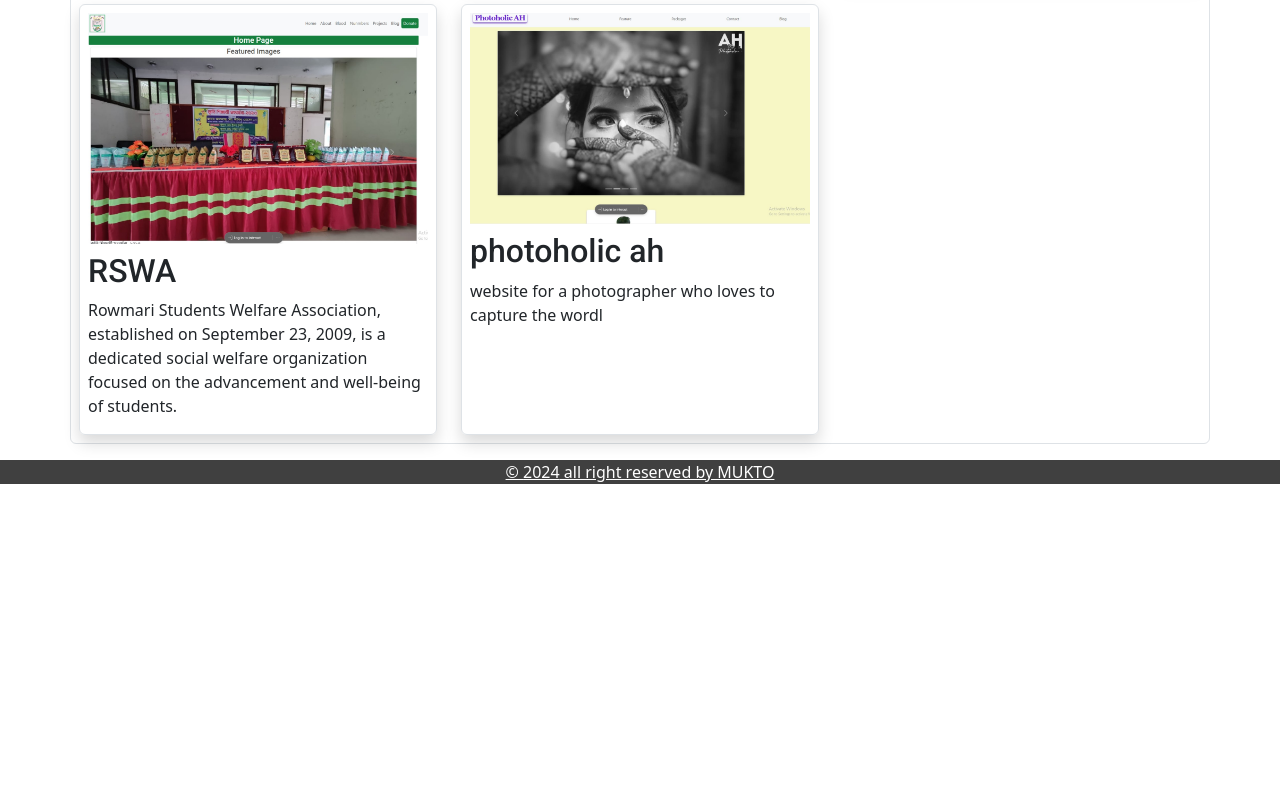
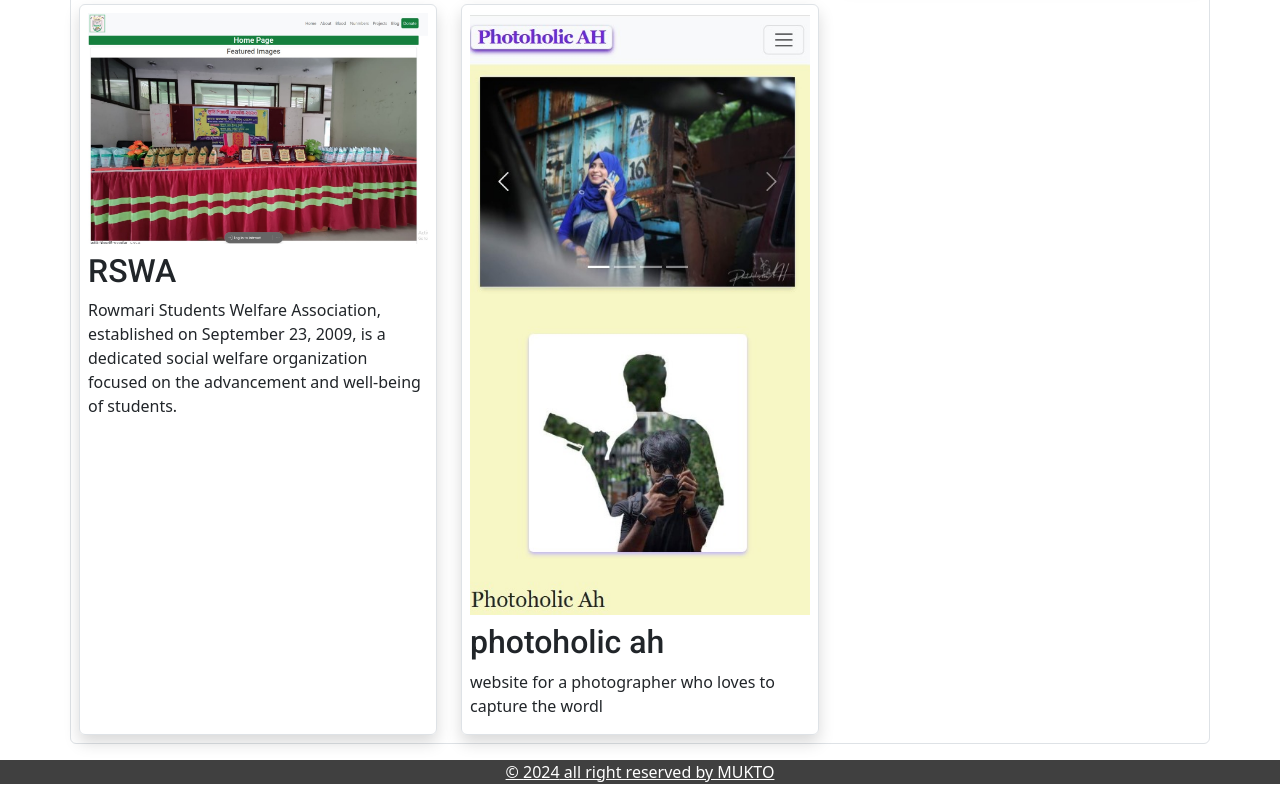
Before and after one commit to ashiful2002/portfolio, a React (Vite) app: page / in a window 1280 px wide. Shown: the part 981-1781 px from the top of the page. Before the commit the page ends 1481 px from the top, so only its background shows below. Built offline with nearby package versions, Linux system fonts and the light colour scheme.

Commit message:
added Features on Projects

```diff
--- a/src/pages/Section/Projects.jsx
+++ b/src/pages/Section/Projects.jsx
@@ -8,21 +8,19 @@
       <PageTitle heading="projects" />
       <div>
         <div className="">
-
           <div className="grid grid-cols-1 md:grid-cols-3 gap-2 border rounded">
             <p className="px-2">There are some projects i've recently done</p>
-            {
-              projects.map((item)=>(
+            {projects.map((item) => (
               <div className="border rounded-md shadow m-2 mb-2" key={item.id}>
-
                 <a href={item.url} target="_blank" rel="noopener noreferrer">
                   <img src={item.img} alt={item.title} className="p-2" /></a>
+                  <div className="">
                   <h2 className="px-2">{item.title}</h2>
                   <p className="px-2">{item.desc}</p>
                   </div>
-              ))
-            }
 
+              </div>
+            ))}
           </div>
         </div>
       </div>
```
Also changed, not shown: src/assets/ah.jpg. Lines whose indentation alone changed are shown as unchanged.
